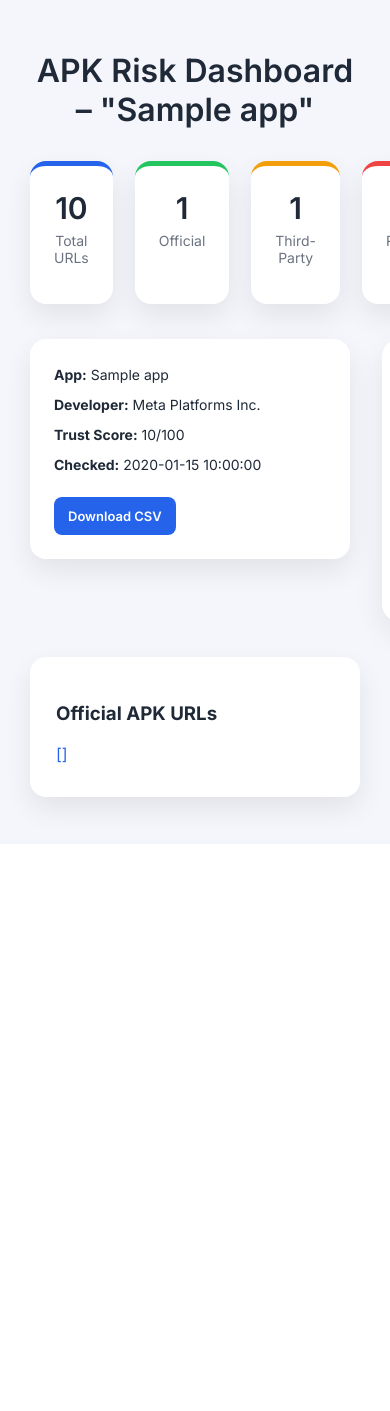
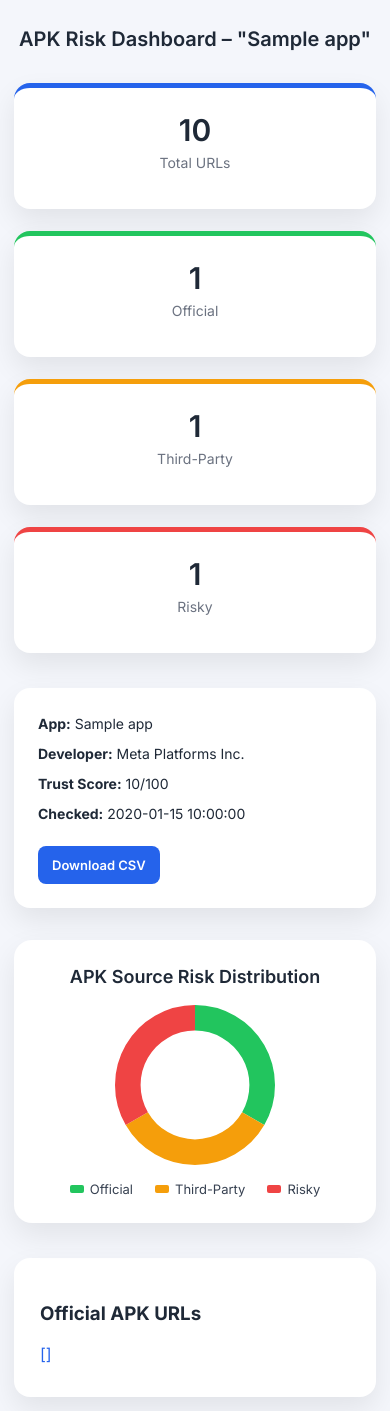
Before and after one commit to TamannaDhanda28/apkinsight2, a FastAPI app: template templates/dashboard.html in a window 390 px wide; the page is wider, and only the part inside the window is pictured. Before the commit the page ends 827 px from the top of that part, so only its background shows below. Run offline with FastAPI, Linux system fonts and the light colour scheme; the template is opened without the code that fills it: most values are stand-ins (such as "Sample title", 1, 10 or a date in 2020).

Commit message:
Initial commit - APK Insight project

```diff
--- a/templates/dashboard.html
+++ b/templates/dashboard.html
@@ -2,9 +2,8 @@
 <html>
 
 <head>
+  <meta name="viewport" content="width=device-width, initial-scale=1.0, maximum-scale=1.0, user-scalable=no">
   <title>Advanced APK Risk Dashboard</title>
-
-
   <link href="https://fonts.googleapis.com/css2?family=Inter:wght@400;500;600;700&display=swap" rel="stylesheet">
 
 
@@ -74,8 +73,6 @@
     .risky {
       border-top: 5px solid #ef4444;
     }
-
-
     .grid {
       display: grid;
       grid-template-columns: 320px 1fr;
@@ -268,6 +265,50 @@
       display: none;
       z-index: 9999;
     }
+
+    html, body {
+  width: 100%;
+  max-width: 100%;
+  overflow-x: hidden;
+  margin: 0;
+  padding: 0;
+}
+
+* {
+  box-sizing: border-box;
+}
+.cards,
+.grid,
+.chart-box,
+.list-box,
+.info-box {
+  width: 100%;
+  max-width: 100%;
+}
+/* 📱 Mobile-only responsive fix */
+@media (max-width: 480px) {
+  body {
+    padding: 14px;
+  }
+
+  h1 {
+    font-size: 20px;
+    text-align: center;
+  }
+
+  .cards {
+    grid-template-columns: 1fr;
+  }
+
+  .grid {
+    grid-template-columns: 1fr;
+  }
+
+  .chart-box {
+    width: 100%;
+  }
+}
+
   </style>
 </head>
 
```
